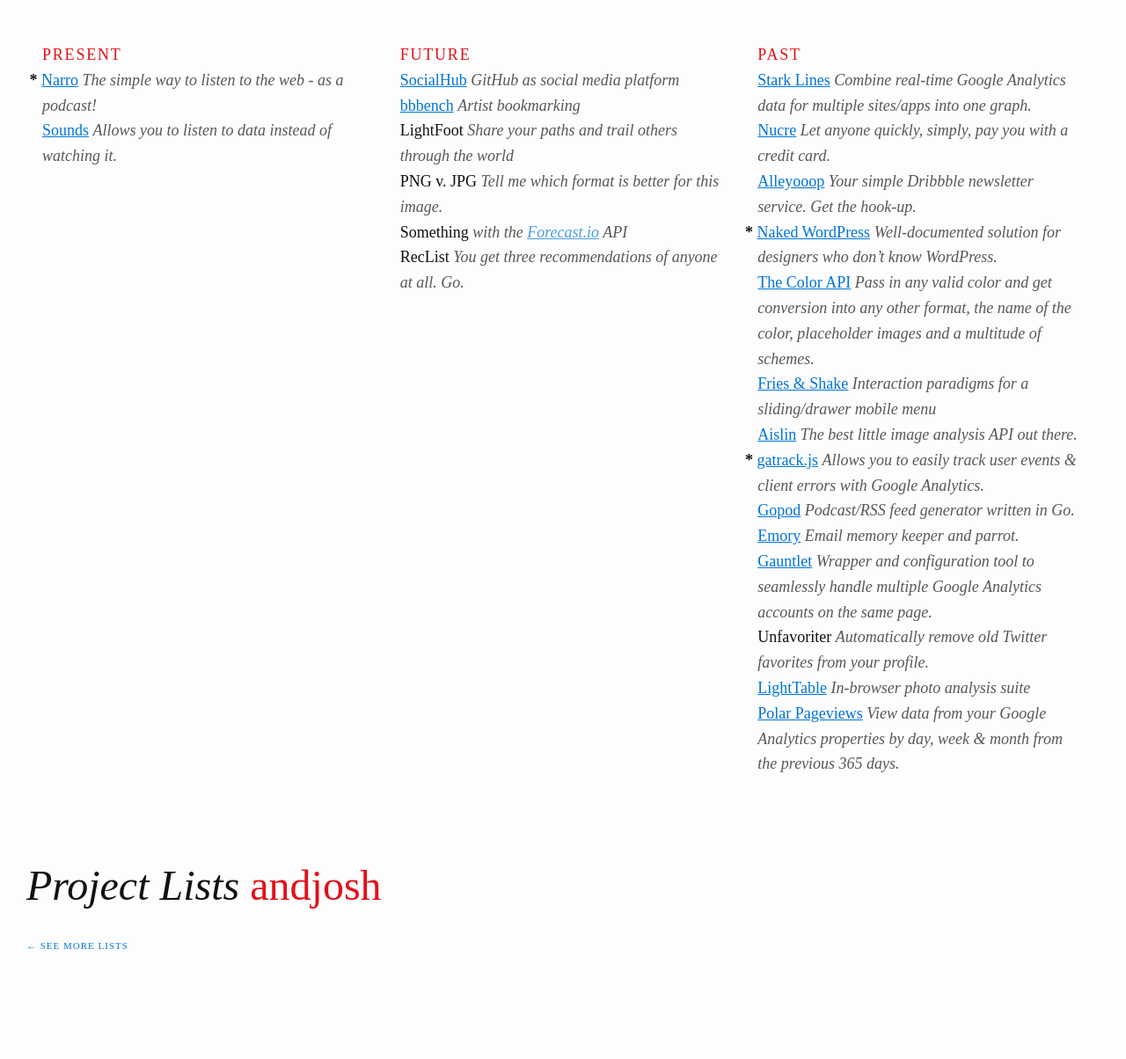
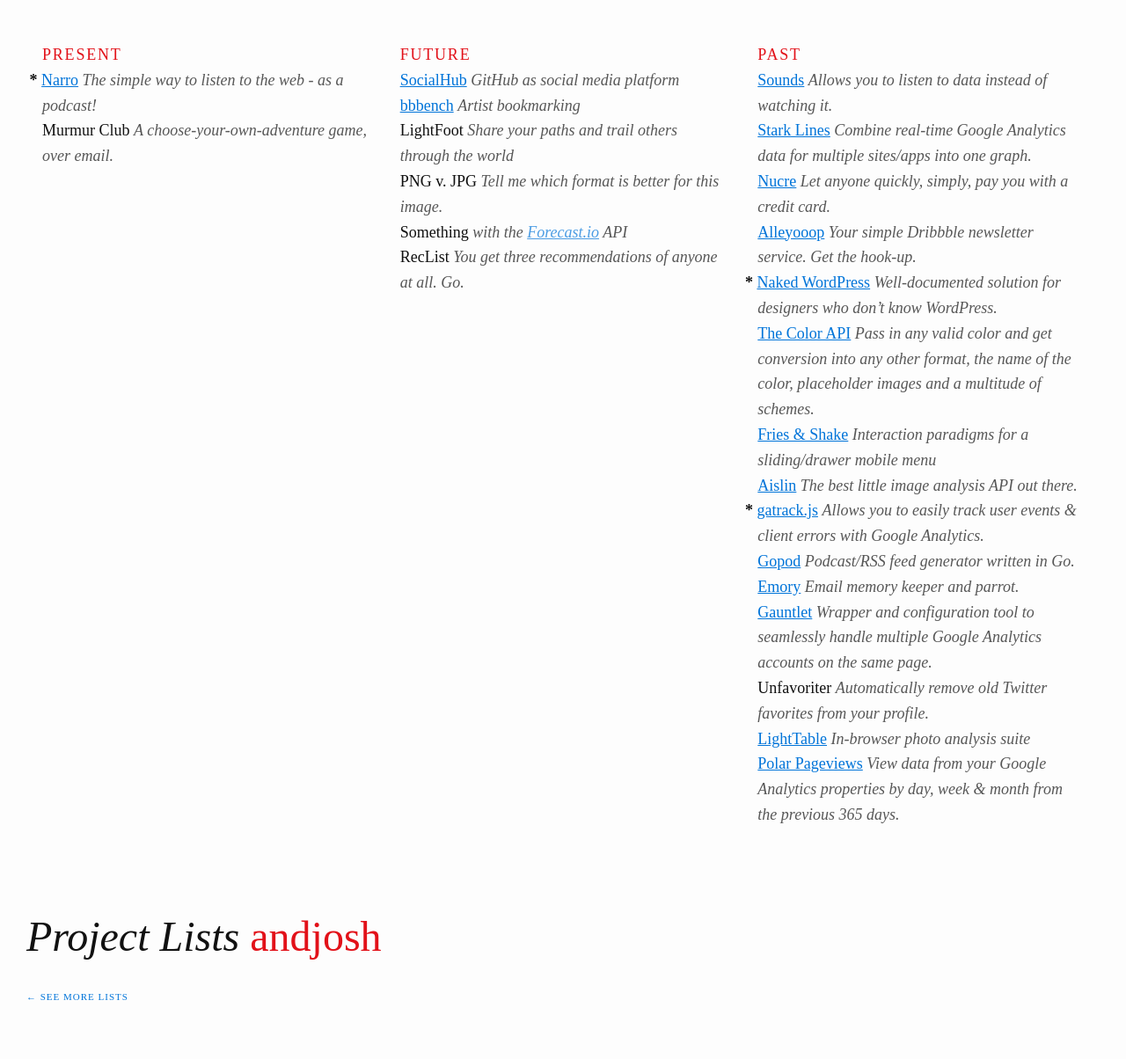
Before and after one commit to joshbeckman/andjosh.github.io, a Jekyll site: the page built from _lists/project-lists.md, in a window 1280 px wide. Shown: the whole page at 88% size. Built offline with Jekyll 4.4.1, drawn with Linux system fonts in a browser that asks for light colours; Markdown is read by kramdown in place of the engine named in the settings; before the commit the page ends 1147 px from its top, so only the background shows below that.

Commit message:
adding to lists

```diff
--- a/_lists/project-lists.md
+++ b/_lists/project-lists.md
@@ -5,7 +5,7 @@
 ---
 
 - __*__ [Narro](http://narro.co) _The simple way to listen to the web - as a podcast!_
-- [Sounds](https://github.com/andjosh/sounds) _Allows you to listen to data instead of watching it._
+- Murmur Club _A choose-your-own-adventure game, over email._
 
 <!--two items:-->
 
```
Also changed, not shown: other parts of _lists/project-lists.md (+1 -0 lines), _lists/location-lists.md (+1 -0 lines).
